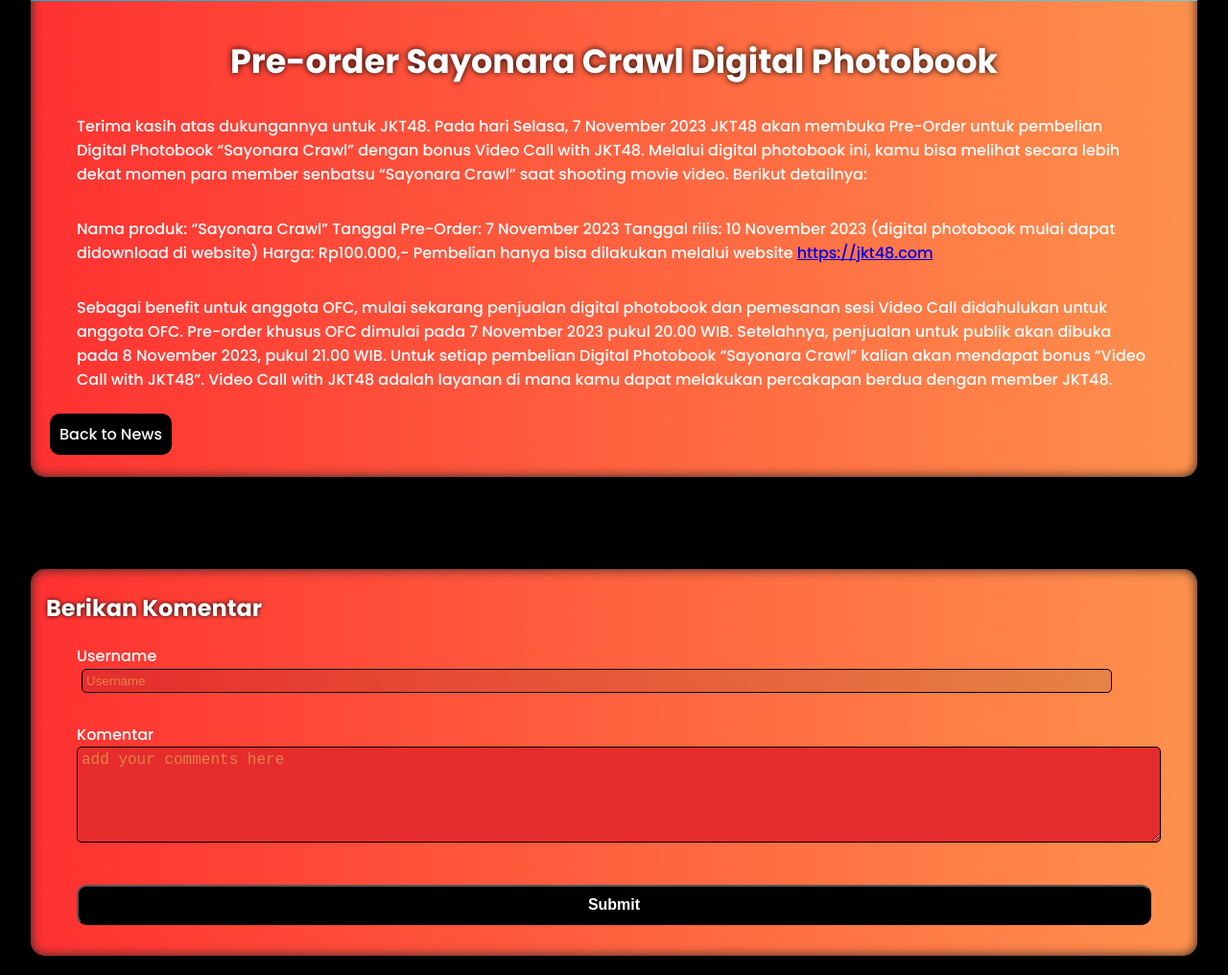
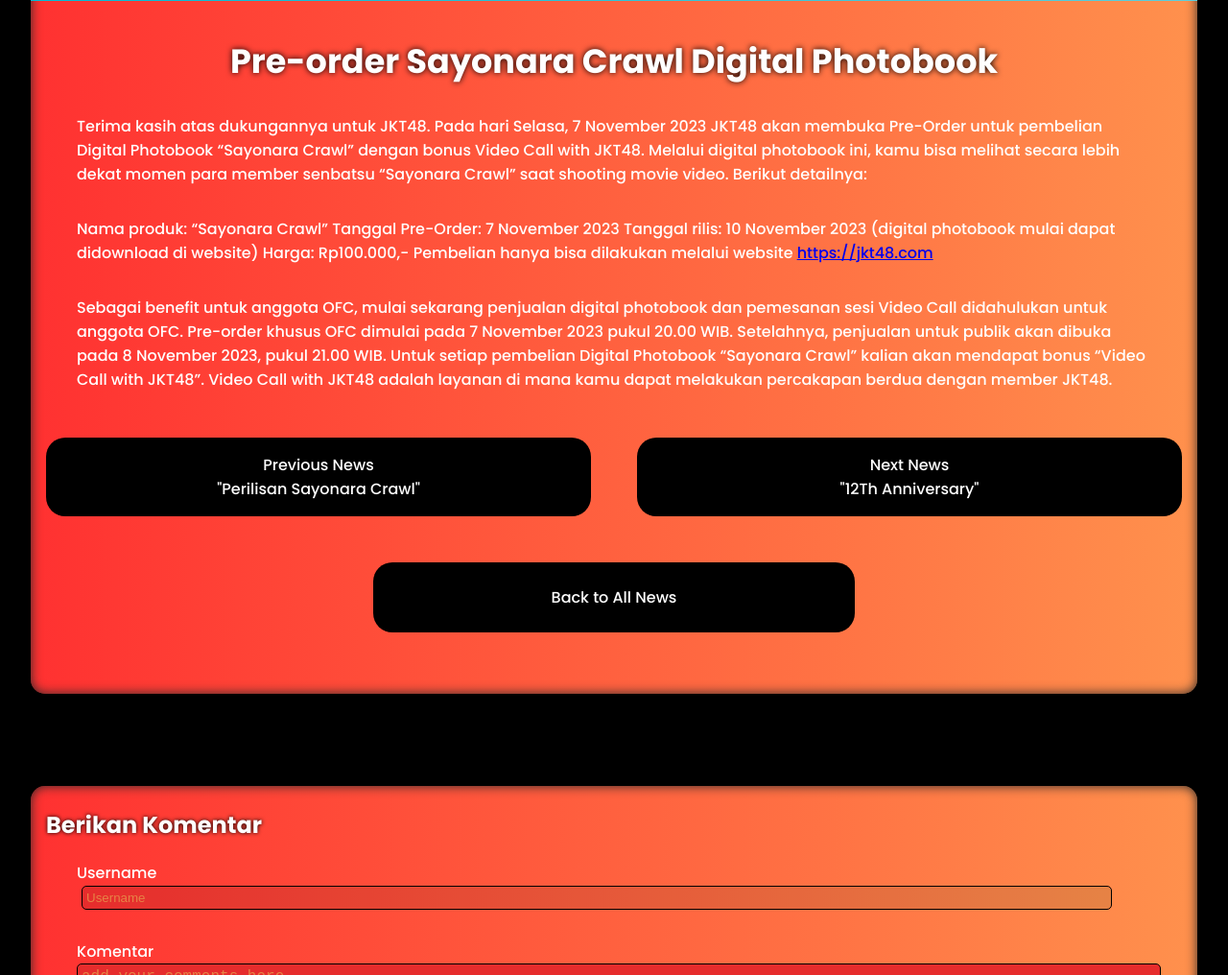
Before and after one commit to nendyrafi0/Project-UAS, a plain HTML site: page berita/berita-2.html in a window 1280 px wide. Shown: the part 899-1915 px from the top of the page at 96% size. Drawn offline with Linux system fonts and the light colour scheme; files that its build step writes are made by us from their sources.

Commit message:
Last Update
nambahin biar bisa saling berpindah dari berita satu ke berita lainnya, rada pusing dan gila sih, tapi mau bagaimana lagi

```diff
--- a/berita/berita-2.html
+++ b/berita/berita-2.html
@@ -16,8 +16,8 @@
         <img src="/assets/logo.png" alt="logo-jkt48-news">
         <nav>
             <ul>
-                <li><a href="/home.html">Home</a></li>
-                <li><a href="/berita/semua-berita.html">News</a></li>
+                <li><a href="/index.html">Home</a></li>
+                <li><a href="/berita/semua-berita.html">All News</a></li>
                 <li><a href="https://jkt48.com"
                         target="_blank">JKT48 Official</a></li>
             </ul>
@@ -51,7 +51,12 @@
                 Pre-order khusus OFC dimulai pada 7 November 2023 pukul 20.00 WIB. Setelahnya, penjualan untuk publik akan dibuka pada 8 November 2023, pukul 21.00 WIB.
 
                 Untuk setiap pembelian Digital Photobook “Sayonara Crawl” kalian akan mendapat bonus “Video Call with JKT48”. Video Call with JKT48 adalah layanan di mana kamu dapat melakukan percakapan berdua dengan member JKT48.</p>
-            <a href="/berita/semua-berita.html" class="back-link">Back to News</a>
+
+            <div class="other-container">
+                <a href="/berita/berita-3.html" class="other-news">Previous News<br>"Perilisan Sayonara Crawl"</a>
+                <a href="/berita/berita-1.html" class="other-news">Next News<br>"12Th Anniversary"</a>
+            </div>
+            <a href="/berita/semua-berita.html" class="back-link">Back to All News</a>
         </article>
     </section>
 
--- a/css/berita.css
+++ b/css/berita.css
@@ -121,15 +121,39 @@ section {
     color: white;
     background-color: black;
     text-decoration: none;
-    border-radius: 10px;
-    margin: 20px;
-    padding: 10px;
+    border-radius: 20px;
+    margin: 2rem auto;
+    padding: 1.5rem 0.5rem;
     transition: 0.2s;
+    display: block;
+    text-align: center;
+    max-width: 40%;
 }
 
+.news-item .other-container {
+    display: flex;
+    width: 100%;
+    gap: 1rem;
+    justify-content: center;
+
+}
+
+.news-item .other-news {
+    color: white;
+    background-color: black;
+    border-radius: 20px;
+    text-align: center;
+    text-decoration: none;
+    transition: 0.2s;
+    padding: 1rem;
+    margin: 1rem;
+    width: 60%;
+}
+
+.news-item .other-news:hover,
 .news-item .back-link:hover {
     filter: brightness(0.7);
-    border-radius: 20px;
+    border-radius: 35px;
 }
 /* article */
 
@@ -273,4 +297,9 @@ footer {
     .news-item p {
         margin-inline: 0.5rem;
     }
+
+    .news-item .other-news {
+        margin: 1rem;
+        padding: 1rem;
+    }
 }
```
Also changed, not shown: berita/berita-1.html (+7 -5 lines), berita/berita-3.html (+8 -3 lines), berita/berita-4.html (+9 -3 lines), berita/berita-5.html (+7 -3 lines), berita/semua-berita.html (+2 -2 lines), index.html (renamed from home.html, +1 -1 lines), subscribe/sub.html (+1 -1 lines).
